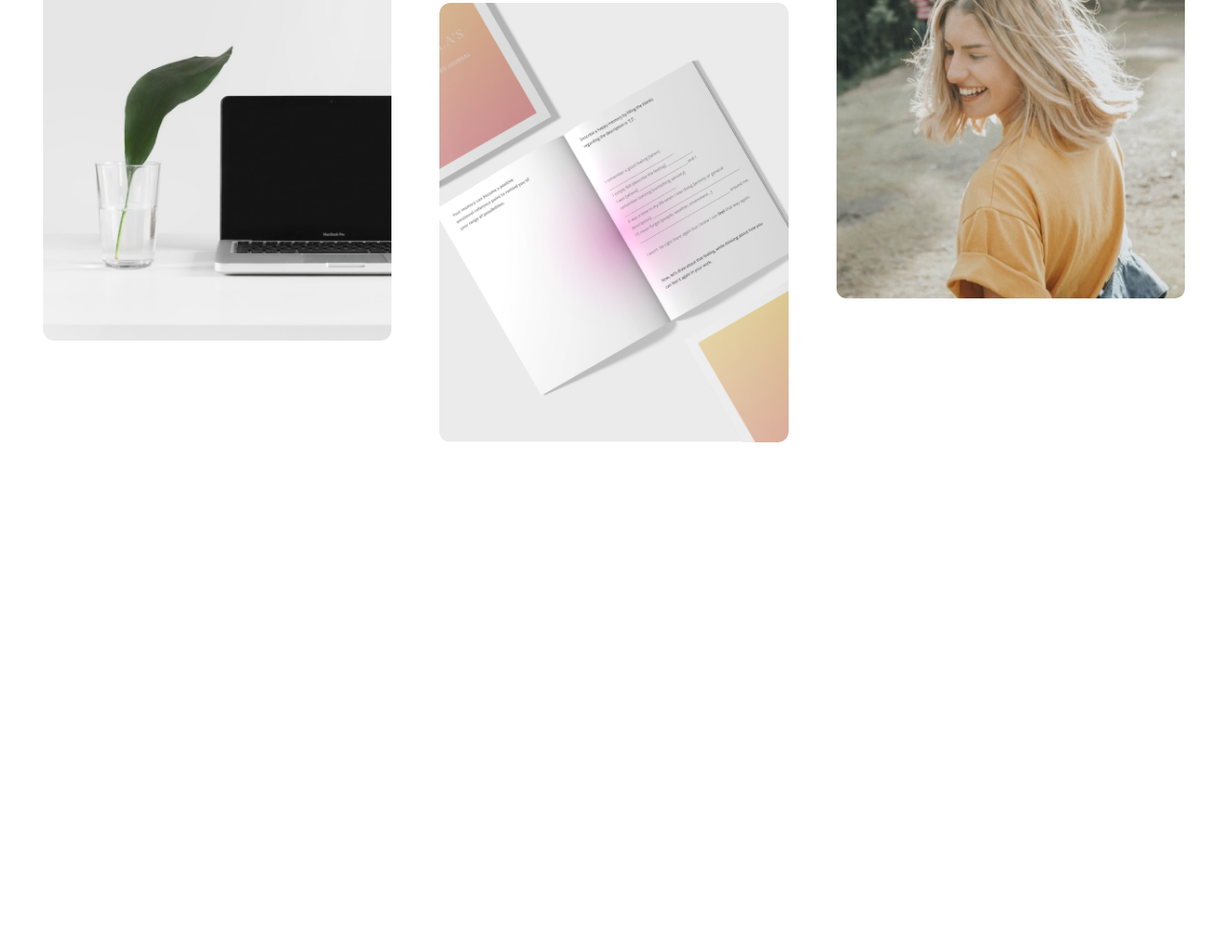
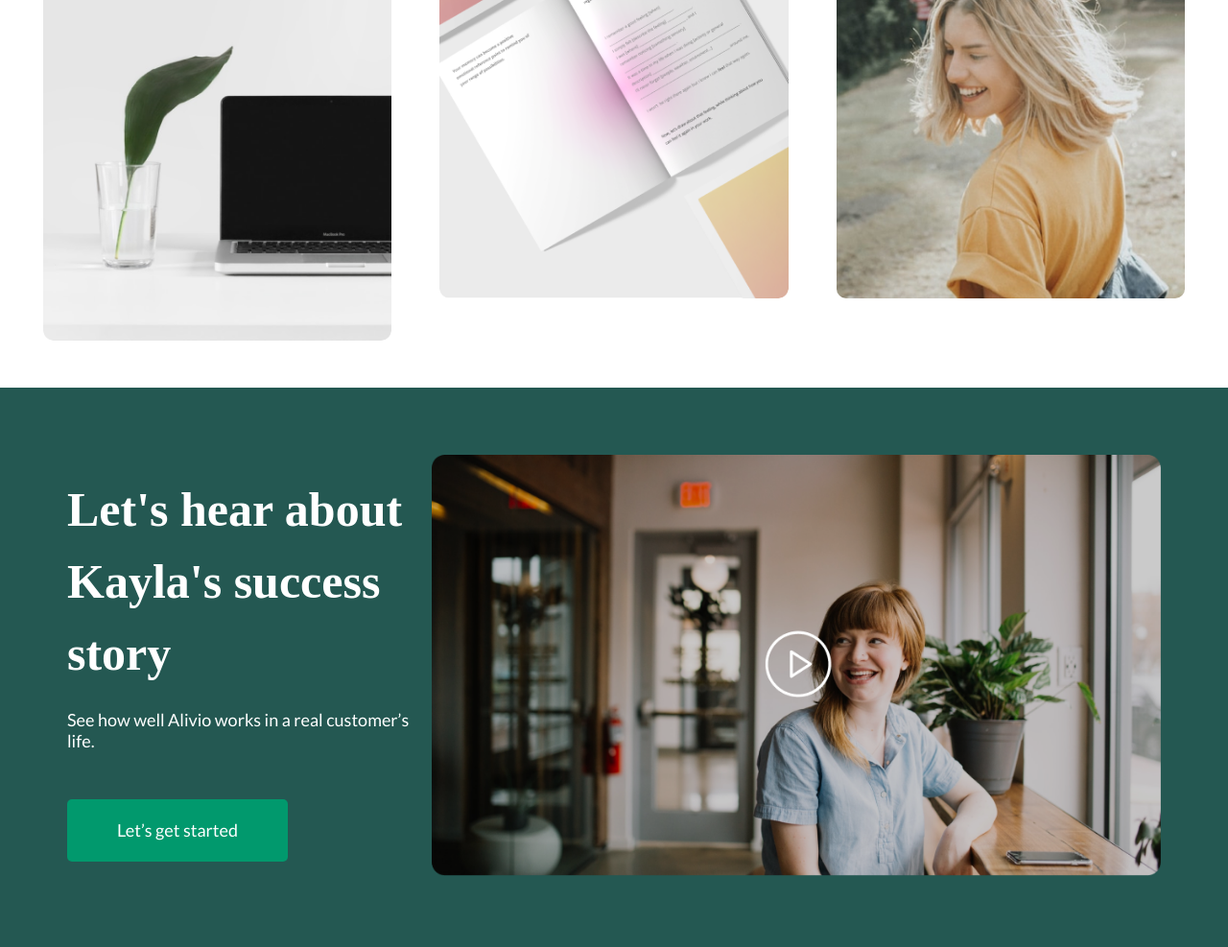
Before and after one commit to Executor-create/Alivio, a plain HTML site: page index.html in a window 1280 px wide. Shown: the part 1731-2718 px from the top of the page at 96% size. Before the commit the page ends 2240 px from the top, so only its background shows below. Drawn offline with Linux system fonts and the light colour scheme.

Commit message:
feat: added story-block

```diff
--- a/css/style.css
+++ b/css/style.css
@@ -163,6 +163,7 @@ a {
 }
 
 .steps-block__item {
+  height: 100%;
   margin: 25px;
 }
 
@@ -190,7 +191,52 @@ a {
   max-width: 100%;
 }
 
-.steps-block__item:nth-child(2) {
-  position: relative;
-  top: 150px;
+.story-block {
+  background-color: #245852;
 }
+
+.story-block__container {
+  display: flex;
+  align-items: center;
+  justify-content: space-between;
+  padding: 70px;
+}
+
+.story-block__text-wrapper {
+}
+
+.story-block__title {
+  color: white;
+  font-size: 50px;
+  line-height: 1.5em;
+  margin-bottom: 20px;
+}
+
+.story-block__text {
+  color: white;
+  font-family: "Lato", sans-serif;
+  font-size: 18px;
+  margin-bottom: 50px;
+}
+
+.story-block__button {
+  background-color: #01996d;
+  border: none;
+  border-radius: 5px;
+  color: white;
+  cursor: pointer;
+  font-family: "Lato", sans-serif;
+  font-size: 18px;
+  width: 230px;
+  height: 65px;
+  padding: 13px;
+  transition: 0.5s;
+}
+
+.story-block__button--hover:hover {
+  background-color: #00b884;
+}
+
+.story-block__video {
+  max-width: 100%;
+}
--- a/index.html
+++ b/index.html
@@ -81,7 +81,7 @@
           <p class="steps-block__item-text">Write, draw, reflect, understand. Alivio will<br> guide you through the
             prompts
             and will help<br> you manage your stress!</p>
-            <img class="steps-block__item-img" src="./img/item-2.png" alt="img">
+          <img class="steps-block__item-img" src="./img/item-2.png" alt="img">
         </div>
         <div class="steps-block__item">
           <p class="steps-block__item-number">03</p>
@@ -89,8 +89,20 @@
           <p class="steps-block__item-text">Now you are aware, and have a way to manage<br> and overcome your own
             stress.<br>
             What are you waiting for? Alivio today!</p>
-            <img class="steps-block__item-img" src="./img/item-3.png" alt="img">
+          <img class="steps-block__item-img" src="./img/item-3.png" alt="img">
         </div>
+      </div>
+    </div>
+  </section>
+  <section class="story-block">
+    <div class="story-block__container">
+      <div class="story-block__text-wrapper">
+        <h2 class="story-block__title">Let's hear about<br> Kayla's success story</h2>
+        <p class="story-block__text">See how well Alivio works in a real customer’s life.</p>
+        <button class="story-block__button story-block__button--hover">Let’s get started</button>
+      </div>
+      <div class="story-block__video-wrapper">
+        <img class="story-block__video" src="./img/Video.png" alt="video">
       </div>
     </div>
   </section>
```
Also changed, not shown: img/Video.png (added).
